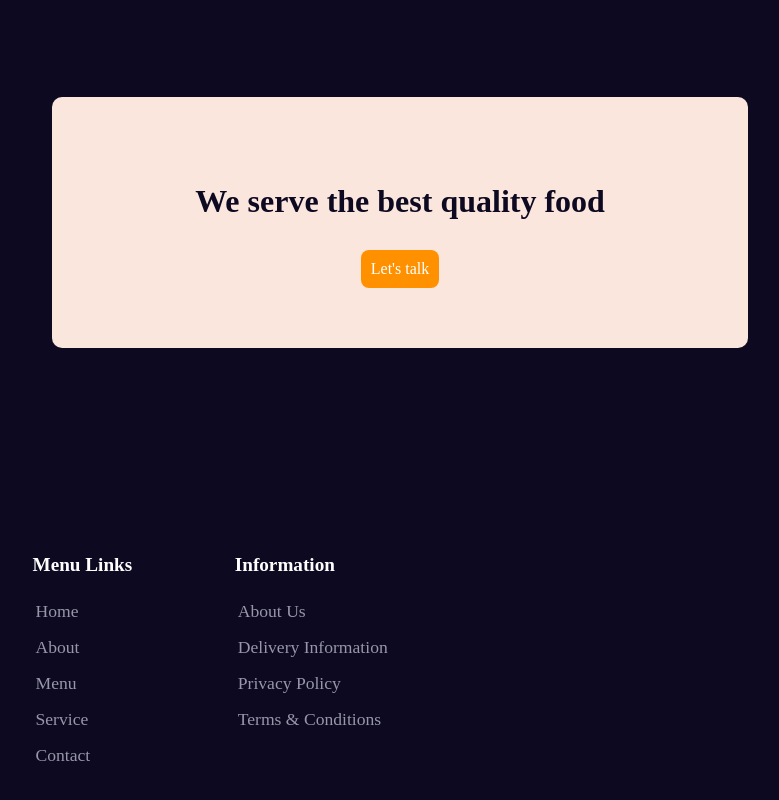
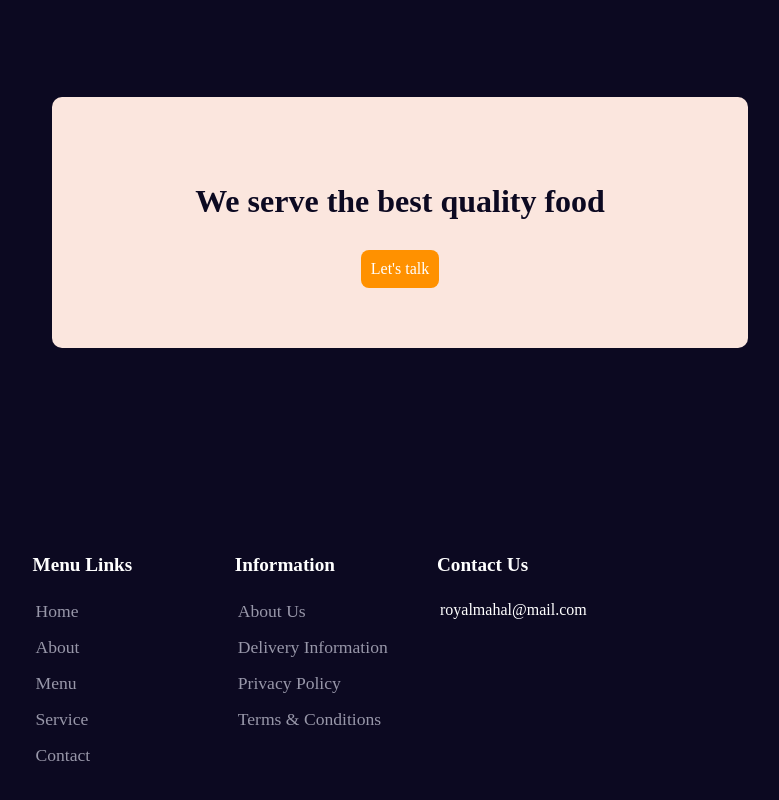
Before and after one commit to SHREY247/RestaurantWebsite, a plain HTML site: page index.html in a window 1280 px wide. Shown: the part 5854-6654 px from the top of the page, without its empty margins (240-1019 px from the left). Drawn offline with nearby package versions, Linux system fonts and the light colour scheme.

Commit message:
Update index.html

```diff
--- a/index.html
+++ b/index.html
@@ -219,6 +219,14 @@
         </ul>
         </div>
 
+         <div class="col">
+         <h4>Contact Us</h4>
+         <ul>
+             <li>royalmahal@mail.com</li>
+        </ul>
+         </div>
+
+
     </div>
 </div>
 </section>
```
